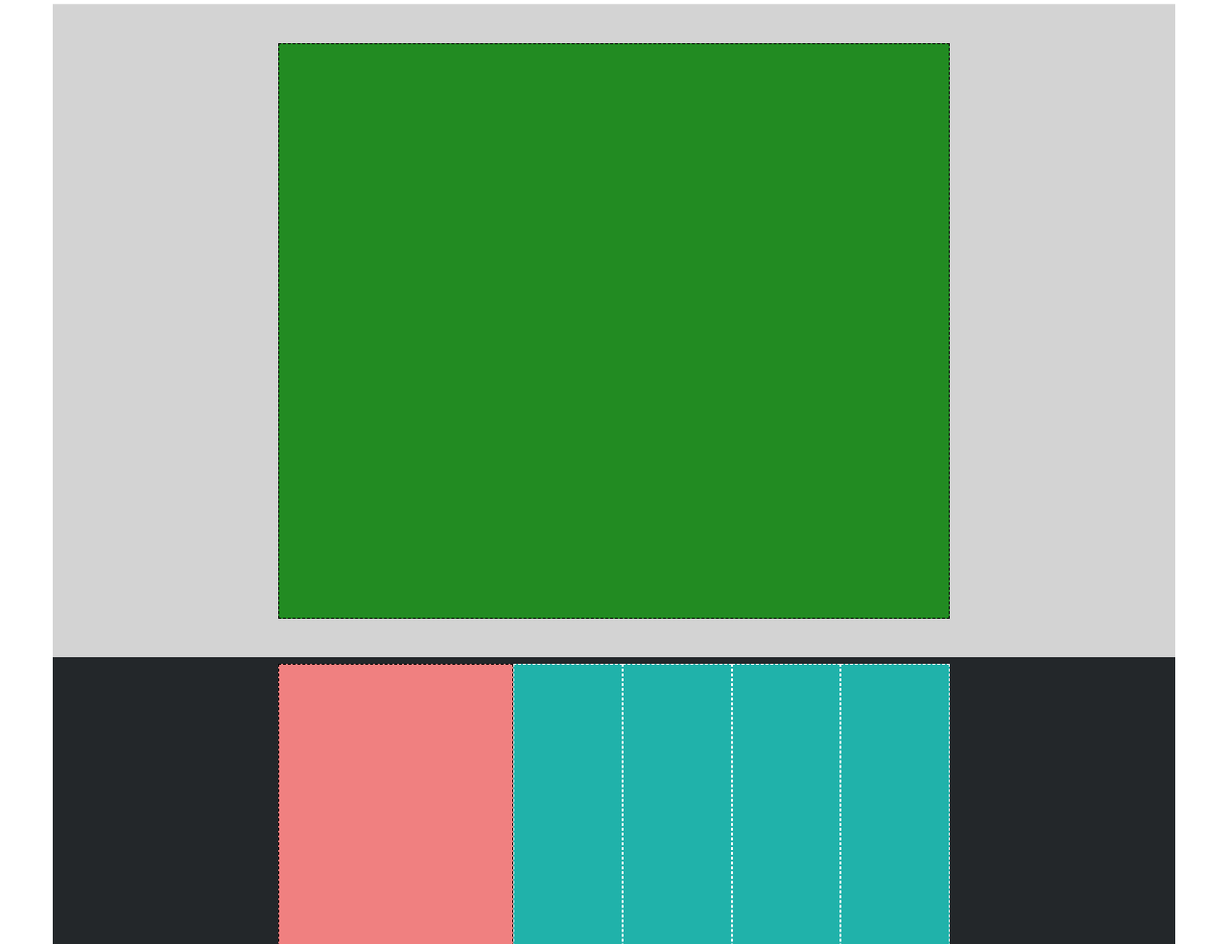
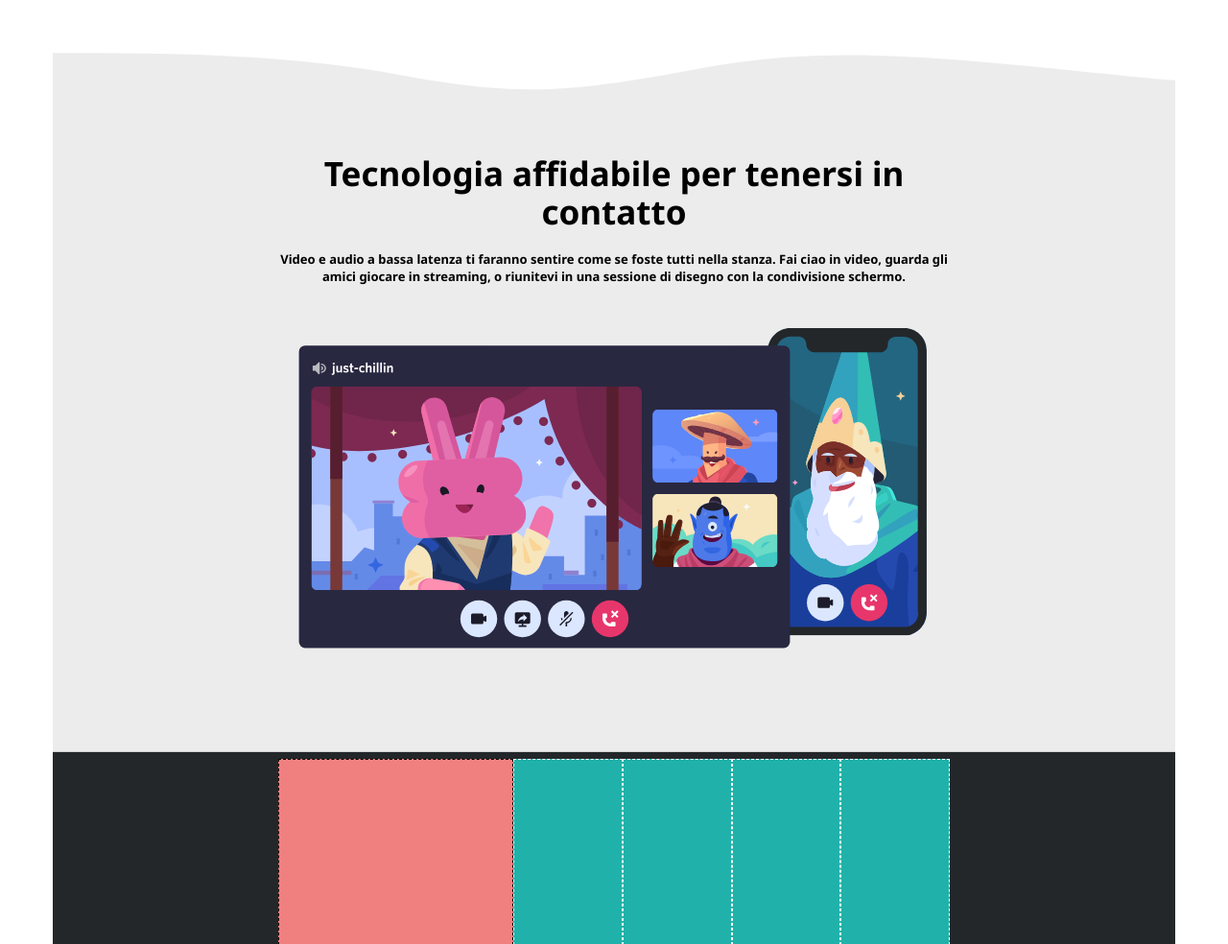
Before and after one commit to michelecanini/htmlcss-discord, a plain HTML site: page index.html in a window 1280 px wide. Shown: the part 1759-2743 px from the top of the page at 96% size. Drawn offline with Linux system fonts and the light colour scheme.

Commit message:
insert five section main, related content end wave

```diff
--- a/css/style.css
+++ b/css/style.css
@@ -236,7 +236,6 @@ a{
     max-width: 1170px;
     display: flex;
     margin: 0 auto;
-    border-bottom: 1px solid rgb(222, 222, 222)
 }
 
 .row-four-sez{
@@ -280,7 +279,7 @@ font-weight: 600;
 /*impostazioni quinta sezione main*/
 
 .container-five-sez{
-    background-color: #d3d3d3;
+    background-color: #ececec;
     max-width: 1170px;
     height: 680px;
     display: flex;
@@ -297,10 +296,8 @@ font-weight: 600;
 }
 
 .col-five-sez{
-        background-color: #228b22;
-        border: 1px dashed black;
-        width: 100%;
-        height: 600px;
+    width: 100%;
+    text-align: center;
 }
 
 /*impostazioni sesta sezione footer*/
@@ -392,3 +389,14 @@ font-weight: 600;
     filter: invert(100%) sepia(4%) saturate(720%) hue-rotate(201deg) brightness(115%) contrast(85%);
     transform: rotate(3.142rad);
 }
+
+.wave-three{
+    margin: auto;
+    margin-top: 50px;
+    max-width: 1170px;
+    height: 50px;
+    background-image: url(../img/wave.svg);
+    background-size: auto 70px;
+    background-repeat: no-repeat;
+    filter: invert(100%) sepia(4%) saturate(720%) hue-rotate(201deg) brightness(115%) contrast(85%);
+}
--- a/index.html
+++ b/index.html
@@ -94,10 +94,16 @@
                 </div>
             </div>
         </div>
+        <!--sezione di wave3-->
+        <div class="wave-three"></div>
         <!--quinta sezione main 1 colonna 60% tot-->
         <div class="container-five-sez">
             <div class="row-five-sez">
-                <div class="col-five-sez"></div>
+                <div class="col-five-sez">
+                    <span class="title-two-sez">Tecnologia affidabile per tenersi in contatto</span>
+                    <p class="sub-title-two-sez">Video e audio a bassa latenza ti faranno sentire come se foste tutti nella stanza. Fai ciao in video, guarda gli amici giocare in streaming, o riunitevi in una sessione di disegno con la condivisione schermo.</p>
+                    <img class="item1" src="./img/item4-big.svg" alt="item4-big">
+                </div>
             </div>
         </div>
     </main>
```
